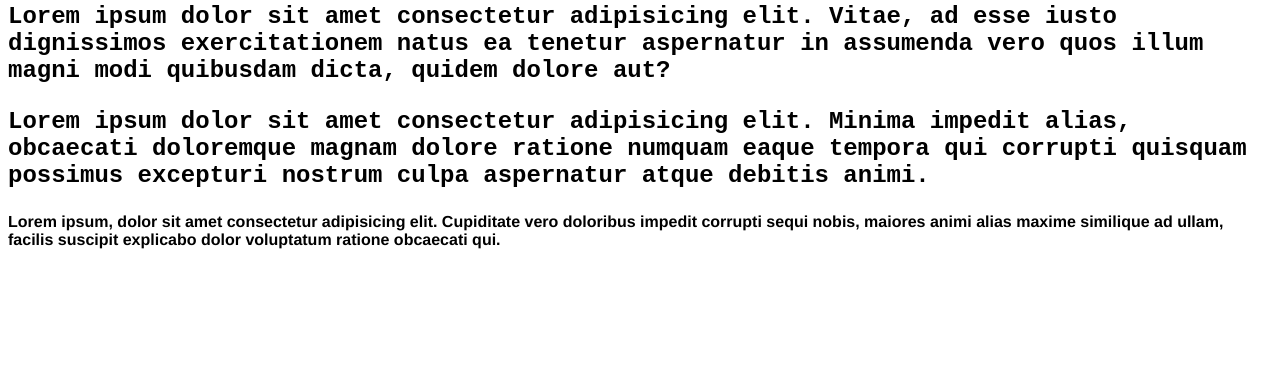
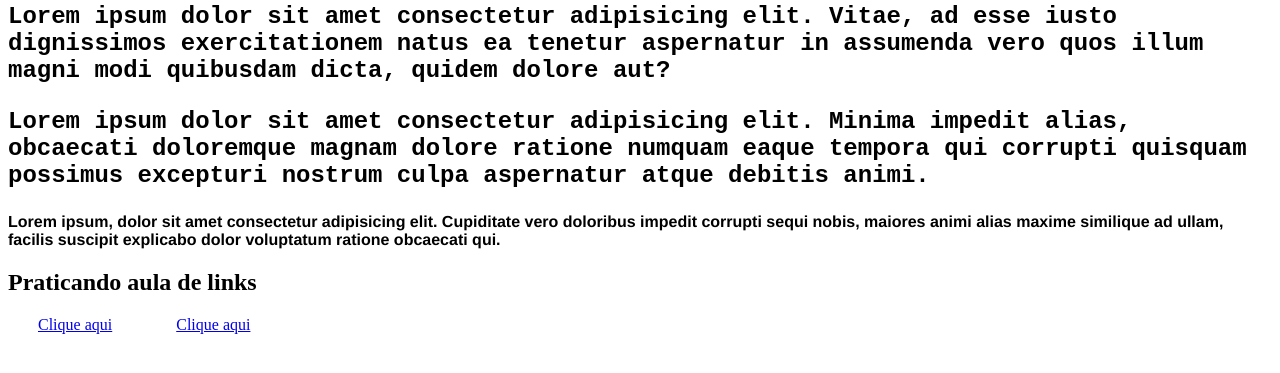
Before and after one commit to RogerioCosta88/dev-quest-css-intermediario-propriedades-da-fonte, a plain HTML site: page index.html in a window 1280 px wide. Shown: the part 79-452 px from the top of the page. Drawn offline with Linux system fonts and the light colour scheme.

Commit message:
adiciono aula de links no arquivo style.css

```diff
--- a/index.html
+++ b/index.html
@@ -28,5 +28,9 @@
       similique ad ullam, facilis suscipit explicabo dolor voluptatum ratione
       obcaecati qui.
     </p>
+
+    <h2>Praticando aula de links</h2>
+    <a href="#1">Clique aqui</a>
+    <a href="#2">Clique aqui</a>
   </body>
 </html>
--- a/style.css
+++ b/style.css
@@ -13,3 +13,25 @@ p {
     font-size: 16px;
     font-weight: bold;
 }
+
+a {
+    cursor: context-menu;
+    margin: 20px;
+    padding: 10px;
+}
+
+a:visited {
+    color: lawngreen;
+    background-color: crimson;
+}
+
+a:active {
+    color: magenta;
+    background-color: black;
+}
+
+a:hover {
+    color: khaki;
+    background-color: indigo;
+    border-radius: 50px;
+}
```
